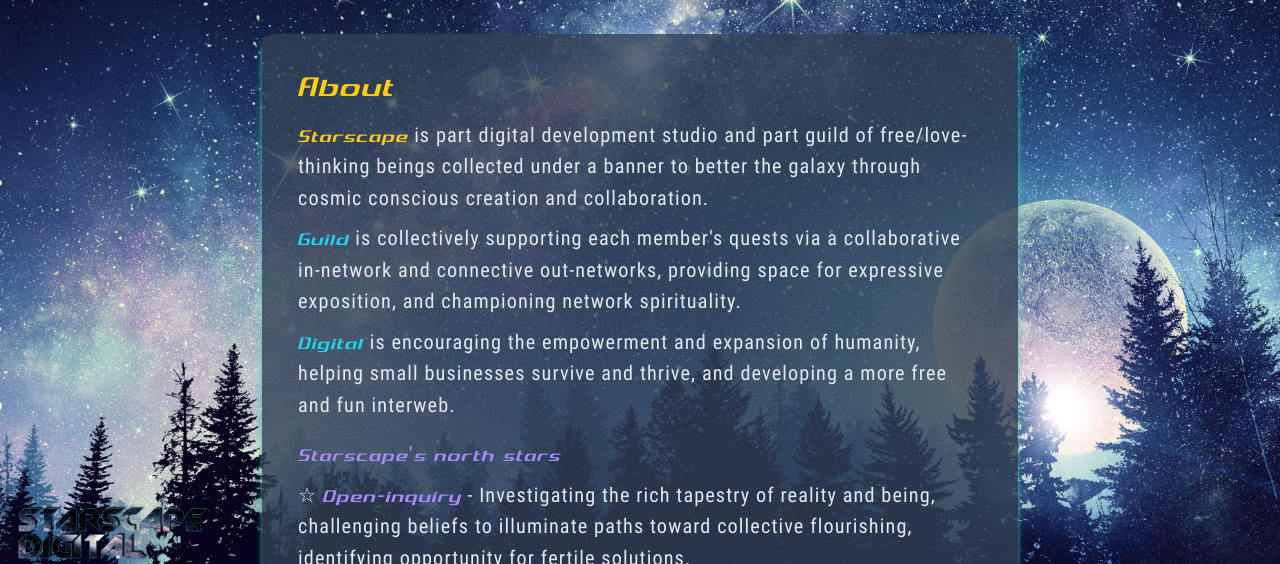
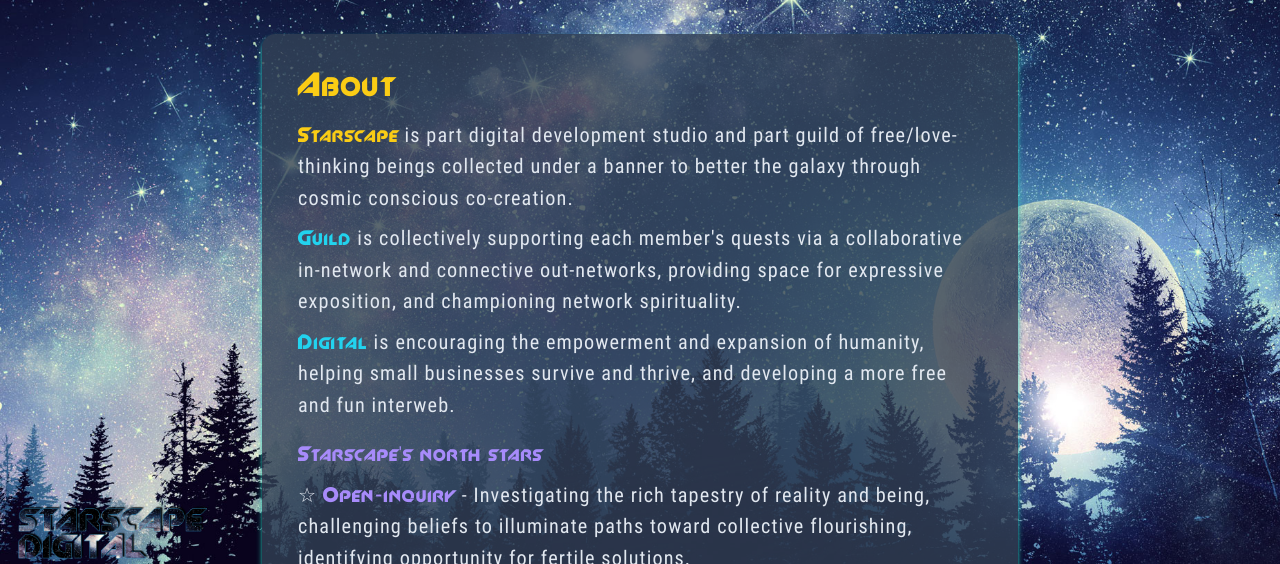
Before and after one commit to starscapedigital/starscapedigital.github.io, a website: page index.html in a window 1280 px wide. Shown: the part 236-800 px from the top of the page. Drawn offline with Linux system fonts and the light colour scheme.

Commit message:
add slant font

```diff
--- a/index.html
+++ b/index.html
@@ -5,10 +5,10 @@
   <meta charset="UTF-8">
   <meta name="viewport" content="width=device-width, initial-scale=1">
 
-  <title>Starscape Digital</title>
+  <title>Starscape</title>
 
   <meta name="author" content="Starscape Digital">
-  <meta name="description" content="bettering the galaxy through cosmic conscious creation and collaboration">
+  <meta name="description" content="bettering the galaxy through cosmic conscious co-creation">
   <meta name="keywords" content="starscape">
   <meta property="og:site_name" content="">
   <meta property="og:title" content="">
@@ -50,25 +50,25 @@
 
     <div id="about"
       class="text-left max-w-lg md:max-w-2xl mx-auto my-auto mt-12 p-8 bg-opacity-80 bg-slate-700 rounded-xl shadow-md shadow-teal-400 overflow-hidden duration-200 sm:hover:scale-105">
-      <h3 class="text-[2rem] pb-2 text-yellow-400 font-decoder">About</h3>
-      <p><span class="text-xl text-yellow-400 font-decoder">Starscape</span> is part digital development studio and part guild of
+      <h3 class="text-[2rem] pb-2 text-yellow-400 font-slant">About</h3>
+      <p><span class="text-xl text-yellow-400 font-slant">Starscape</span> is part digital development studio and part guild of
         free/love-thinking beings collected under a banner to better
-        the galaxy through cosmic conscious creation and collaboration.</p>
-      <p><a href="/guild.html" class="text-xl text-cyan-400 font-decoder hover:text-yellow-400 hover:underline">Guild</a> is
+        the galaxy through cosmic conscious co-creation.</p>
+      <p><a href="/guild.html" class="text-xl text-cyan-400 font-slant hover:text-yellow-400 hover:underline">Guild</a> is
         collectively supporting each member's quests
         via a collaborative in-network and connective out-networks, providing space for expressive exposition, and
         championing network spirituality.</p>
-      <p><a href="/studio.html" class="text-xl text-cyan-400 font-decoder hover:text-yellow-400 hover:underline">Digital</a> is
+      <p><a href="/studio.html" class="text-xl text-cyan-400 font-slant hover:text-yellow-400 hover:underline">Digital</a> is
         encouraging the empowerment and expansion of humanity, helping small businesses survive and thrive, and
         developing a more free and fun interweb.</p>
-      <p class="mt-4 text-xl text-violet-400 font-decoder">Starscape's north stars</p>
-      <p> ☆ <span class=" text-xl text-violet-400 font-decoder">Open-inquiry</span> - Investigating the rich tapestry of reality and
+      <p class="mt-4 text-xl text-violet-400 font-slant">Starscape's north stars</p>
+      <p> ☆ <span class=" text-xl text-violet-400 font-slant">Open-inquiry</span> - Investigating the rich tapestry of reality and
         being, challenging beliefs to illuminate paths toward collective flourishing, identifying opportunity for
         fertile solutions.</p>
-      <p>☆ <span class=" text-xl text-violet-400 font-decoder">Co-creation</span> - Navigating the nebulous fog of creative
+      <p>☆ <span class=" text-xl text-violet-400 font-slant">Co-creation</span> - Navigating the nebulous fog of creative
         inspiration, collaboratively expressing our souls, manifesting & iterating systems for harmonious cooperation.
       </p>
-      <p>☆ <span class=" text-xl text-violet-400 font-decoder">Love</span> - Pursuing the electromagnetism of shared affinity,
+      <p>☆ <span class=" text-xl text-violet-400 font-slant">Love</span> - Pursuing the electromagnetism of shared affinity,
         innervating unitive spirit, nourishing whealthy environments, courageously embracing with empathy, faithfully
         pursuing resonance with beauty and truth.</p>
     </div>
--- a/input.css
+++ b/input.css
@@ -9,6 +9,8 @@
   @font-face { font-family: Decoder; src: url('assets/DECODER_.TTF'); }
   @font-face { font-family: Diabolica; src: url('assets/Diabolica-VRBB.ttf'); }
   @font-face { font-family: RobotoCondensed; src: url('assets/RobotoCondensed-Regular.ttf'); }
+  @font-face { font-family: Slant; src: url('assets/SLANT.TTF'); }
+  @font-face { font-family: Runescape; src: url('assets/runescape_uf.woff'); }
 
   .anim-rotate {
     @apply transition-all transform ease-in-out hover:rotate-[360deg] hover:duration-300 motion-reduce:transition-none motion-reduce:hover:transform-none;
@@ -32,7 +34,7 @@
   }
   html, body {
     /* font-family: CyberCaligraphic; */
-    font-family: RobotoCondensed, Decoder, CyberCaligraphic, Helvetica, sans-serif;
+    font-family: RobotoCondensed, Slant, Decoder, CyberCaligraphic, Helvetica, sans-serif;
     letter-spacing: 1.1px;
     cursor: url('assets/cursor-magic.png'), default;
 
@@ -173,7 +175,7 @@
     transition: stroke-width 1s, stroke-dashoffset 1s, stroke-dasharray 1s;
   }
   .credits-pretext {
-    font-family: 'Decoder';
+    font-family: 'Slant';
     font-size: 12px;
     line-height: 32px;
     letter-spacing: 2px;
--- a/tailwind.config.js
+++ b/tailwind.config.js
@@ -13,6 +13,7 @@
         moonstar: ['Moonstar', 'sans-serif'],
         diabolica: ['Diabolica', 'sans-serif'],
         decoder: ['Decoder', 'sans-serif'],
+        slant: ['Slant', 'sans-serif'],
       }
     },
   },
```
Also changed, not shown: guild.html (+6 -6 lines), studio.html (+4 -4 lines), assets/SLANT.TTF (added), assets/runescape_uf.woff (added), output.css.
